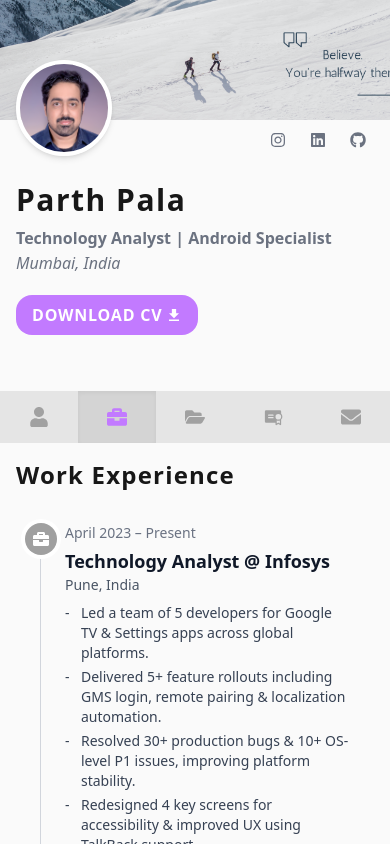
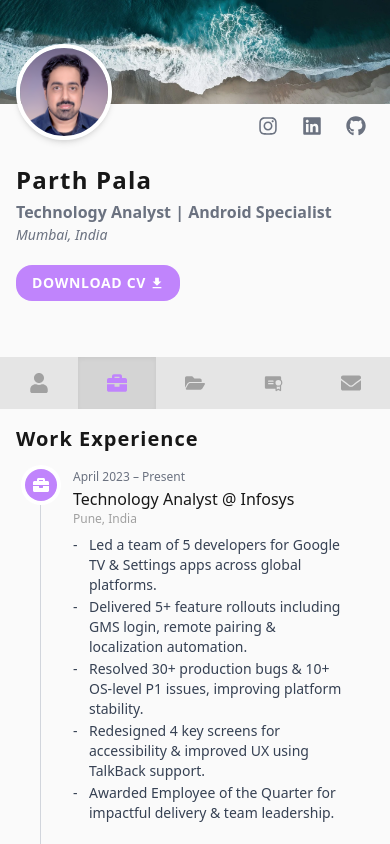
Before and after one commit to R-o-n-a-k/Parth, a Next.js app: page /career in a window 390 px wide. Shown: the top 844 px of the page. Built offline with nearby package versions, Linux system fonts and the light colour scheme.

Commit message:
ref: fixing variables and color theme

```diff
--- a/app/about/page.jsx
+++ b/app/about/page.jsx
@@ -1,5 +1,5 @@
 import React from "react";
-import Skills from "../components/Skills";
+// import Skills from "../components/Skills";
 import Counter from "../components/Counter";
 
 const About = () => {
@@ -8,12 +8,12 @@ const About = () => {
       <section className="section">
         <div className="about-me">
           <h1 className="section-heading">About Me</h1>
-          <p className="text-gray-700 w-full text-justify md:text-lg">
+          <p className="text-content w-full text-justify text-base md:text-lg">
             👋 Hi, I’m a passionate Android Developer with over 7 years of
             experience building high-quality, scalable mobile applications
             across phones, tablets, and TV platforms.
           </p>
-          <p className="text-gray-700 w-full text-justify md:text-lg mt-4">
+          <p className="text-content w-full text-justify text-base md:text-lg mt-4">
             I specialize in Kotlin, MVVM, Jetpack Compose, and Coroutines, with
             20+ published apps and a consistent 99-100% crash-free rate. I've
             led key contributions to Google TV, mentored teams, and earned
--- a/app/components/Counter.jsx
+++ b/app/components/Counter.jsx
@@ -22,8 +22,10 @@ const Counter = ({ end, label, duration = 2000 }) => {
 
   return (
     <div className="flex flex-col items-center">
-      <span className="text-4xl font-bold text-purple-400">{count}+</span>
-      <span className="text-sm font-medium italic text-[var(--text)] mt-1">
+      <span className="md:text-4xl text-2xl font-bold text-accent">
+        {count}+
+      </span>
+      <span className="text-sm font-medium italic text-grey-3 mt-1">
         {label}
       </span>
     </div>
--- a/app/components/Timeline.jsx
+++ b/app/components/Timeline.jsx
@@ -1,70 +1,33 @@
-// const Timeline = ({ data, heading = "Timeline" }) => {
-//   return (
-//     <>
-//       <h1 className="section-heading">{heading}</h1>
-
-//       <div className="p-6">
-//         <ol className="relative border-l border-gray-300 w-fit">
-//           {data.map((item, index) => (
-//             <li key={index} className="mb-10 ml-6">
-//               <span className="absolute flex items-center justify-center w-8 h-8 bg-[var(--primary)] rounded-full -left-4 ring-4 ring-white text-white">
-//                 {item.icon}
-//               </span>
-//               <h3 className="flex items-center mb-1 text-lg font-semibold text-gray-900">
-//                 {item.title}
-//               </h3>
-//               <time className="block mb-2 text-sm font-normal leading-none text-gray-500">
-//                 {item.date} — {item.company}, {item.location}
-//               </time>
-//               {Array.isArray(item.description) ? (
-//                 <ul className="list-none list-inside space-y-1 text-sm text-gray-700">
-//                   {item.description.map((point, i) => (
-//                     <li key={i}>- {point}</li>
-//                   ))}
-//                 </ul>
-//               ) : (
-//                 <p className="text-sm text-gray-700">{item.description}</p>
-//               )}
-//             </li>
-//           ))}
-//         </ol>
-//       </div>
-//     </>
-//   );
-// };
-
-// export default Timeline;
-
 const Timeline = ({ data, heading = "Timeline" }) => {
   return (
     <>
       <h1 className="section-heading">{heading}</h1>
 
-      <div className="p-6">
-        <ol className="relative border-l border-gray-300 w-fit">
+      <div className="py-2 px-6">
+        <ol className="relative border-l border-gray-300 w-fit ">
           {data.map((item, index) => (
-            <li key={index} className="mb-10 ml-6">
-              {/* Timeline Icon */}
-              <span className="absolute flex items-center justify-center w-8 h-8 bg-[var(--primary)] rounded-full -left-4 ring-4 ring-white text-white">
+            <li key={index} className="mb-10 ml-8">
+              <span className="absolute flex items-center justify-center w-8 h-8 md:w-10 md:h-10 bg-accent rounded-full -left-4 md:-left-5 ring-4 ring-white text-white">
                 {item.icon}
               </span>
 
-              {/* Date */}
-              <time className="block mb-1 text-sm font-medium text-gray-500">
+              <time className="block mb-0.5 text-xs md:text-sm font-normal text-subtitle-color">
                 {item.date}
               </time>
 
               {/* Title & Company */}
-              <h3 className="text-lg font-semibold text-gray-900">
+              <h3 className="md:text-lg text-base font-medium text-title-color">
                 {item.title} @ {item.company}
               </h3>
 
               {/* Location */}
-              <p className="text-sm text-gray-600 mb-2">{item.location}</p>
+              <p className="text-xs md:text-sm text-grey-4 mb-2">
+                {item.location}
+              </p>
 
               {/* Description */}
               {Array.isArray(item.description) ? (
-                <ul className="list-none space-y-1 text-sm text-gray-700 pl-4 relative">
+                <ul className="list-none space-y-0.5 text-sm md:text-base text-content pl-4 relative">
                   {item.description.map((point, i) => (
                     <li
                       key={i}
@@ -75,7 +38,9 @@ const Timeline = ({ data, heading = "Timeline" }) => {
                   ))}
                 </ul>
               ) : (
-                <p className="text-sm text-gray-700">{item.description}</p>
+                <p className="space-y-0.5 text-sm md:text-base text-content pl-4 relative">
+                  {item.description}
+                </p>
               )}
             </li>
           ))}
--- a/app/components/common/Footer.jsx
+++ b/app/components/common/Footer.jsx
@@ -4,7 +4,7 @@ const Footer = () => {
   let currentYear = new Date().getFullYear();
 
   return (
-    <div className="bg-purple-400 text-white font-medium text-center p-4 text-sm">
+    <div className="bg-accent text-white font-medium text-center p-4 md:text-sm text-xs">
       Copyright | <i className="fa-regular fa-copyright"></i> {currentYear} All
       rights reserved.
     </div>
--- a/app/components/common/Header.jsx
+++ b/app/components/common/Header.jsx
@@ -7,8 +7,8 @@ const Header = () => {
     <>
       <div className="w-full h-fit">
         <div
-          className="banner w-full h-30 md:h-46 bg-gray-300 bg-center bg-cover bg-no-repeat"
-          style={{ backgroundImage: "url('/banner1.png')" }}
+          className="banner w-full h-26 md:h-42 bg-center bg-cover bg-no-repeat"
+          style={{ backgroundImage: "url('/banner.webp')" }}
         ></div>
         <div className="relative flex flex-col -mt-15">
           <img
@@ -19,19 +19,19 @@ const Header = () => {
           <SocialMedia />
 
           <div className="p-4 md:p-6 mb-10">
-            <h1 className="tracking-wider leading-relaxed mt-1 text-3xl font-bold text-[var(--text)]">
+            <h1 className="tracking-wider leading-relaxed mt-1 text-2xl md:text-3xl font-bold text-title-color">
               Parth Pala
             </h1>
-            <p className="text-subtext leading-relaxed font-semibold text-m text-[var(--sub-text)]">
+            <p className="text-subtitle-color leading-relaxed font-semibold text-base md:text-lg">
               Technology Analyst | Android Specialist
             </p>
-            <p className="text-subtext italic text-m text-[var(--sub-text)]">
+            <p className="italic text-sm md:text-base text-subtitle-color">
               Mumbai, India
             </p>
             <a
               href="/ParthPala_Resume.pdf"
               download
-              className="inline-flex items-center gap-1 tracking-wider mt-5 px-4 py-2 bg-purple-400 cursor-pointer font-semibold text-white rounded-2xl hover:bg-purple-700 hover:shadow-inner"
+              className="inline-flex text-sm md:text-base items-center gap-1 tracking-wider mt-5 px-4 py-2 bg-accent cursor-pointer font-semibold text-white rounded-2xl hover:bg-accent-hover hover:shadow-inner"
             >
               DOWNLOAD CV <IoMdDownload />
             </a>
--- a/app/components/common/SocialMedia.jsx
+++ b/app/components/common/SocialMedia.jsx
@@ -17,13 +17,13 @@ const SocialMedia = () => {
 
   return (
     <>
-      <div className="flex flex-row gap-6 md:text-2xl absolute md:top-24 top-18 right-6 text-[var(--sub-text)] ">
+      <div className="flex flex-row gap-6 md:text-2xl text-xl absolute md:top-24 top-18 right-6 text-subtitle-color">
         {socialMediaIcons.map((item, index) => (
           <a
             key={index}
             target="_blank"
             href={item.link}
-            className="hover:text-purple-400"
+            className="hover:text-accent"
           >
             {item.icon}
           </a>
--- a/app/globals.css
+++ b/app/globals.css
@@ -1,17 +1,20 @@
 @import "tailwindcss";
 
-:root {
-  --background: #fafafa;
-  --text: #171717;
-  --sub-text: #6b7280;
-  --primary: #A0A0A0;
-  /* --accent: #b57edc; */
-  /* --accent-hover: #a670d2; */
+@theme inline {
+  /* --color-foreground: var(--foreground); */
 }
 
-@theme inline {
-  --color-background: var(--background);
-  --color-foreground: var(--foreground);
+@theme {
+  --color-background: #fafafa;
+  --color-accent: #c084fc;
+  --color-accent-hover: #9333ea;
+  --color-title-color: #171717;
+  --color-subtitle-color: #6b7280;
+  --color-content: #364153;
+  --color-grey-1: #e5e5e5;
+  --color-grey-2: #D4D4D4;
+  --color-grey-3: #A1A1A1;
+  --color-grey-4: #A0A0A0;
 }
 
 
@@ -27,7 +30,7 @@
 
 
 body {
-  background: var(--background);
+  background: #F0F0F0;
   color: var(--text);
 }
 
@@ -37,6 +40,6 @@ body {
   }
 
   .section-heading {
-    @apply tracking-wider text-2xl font-bold text-[var(--text)] mb-2;
+    @apply tracking-wider text-xl md:text-2xl font-bold text-title-color mb-2;
   }
 }
--- a/app/layout.js
+++ b/app/layout.js
@@ -17,7 +17,7 @@ export default function RootLayout({ children }) {
       <body
         className={`${inter.variable} antialiased`}
       >
-        <div className="w-full md:w-[60%] mx-auto">
+        <div className="w-full md:w-[60%] mx-auto bg-background">
         <Header/>
         <NavTabs/>
         {children}
```
Also changed, not shown: app/components/common/NavTabs.jsx (+3 -7 lines), public/banner.webp (added).
